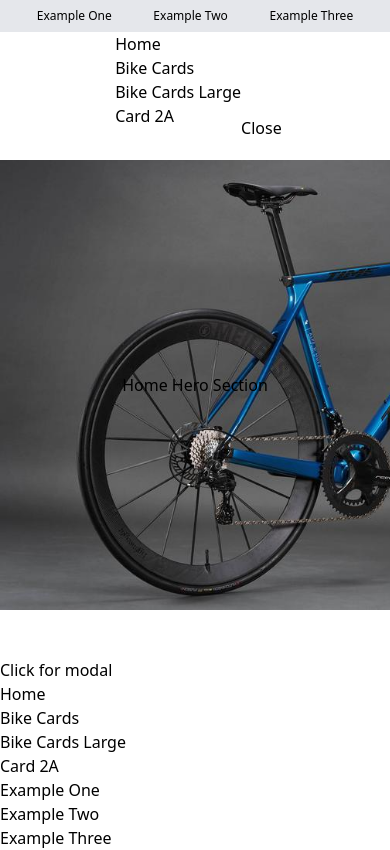
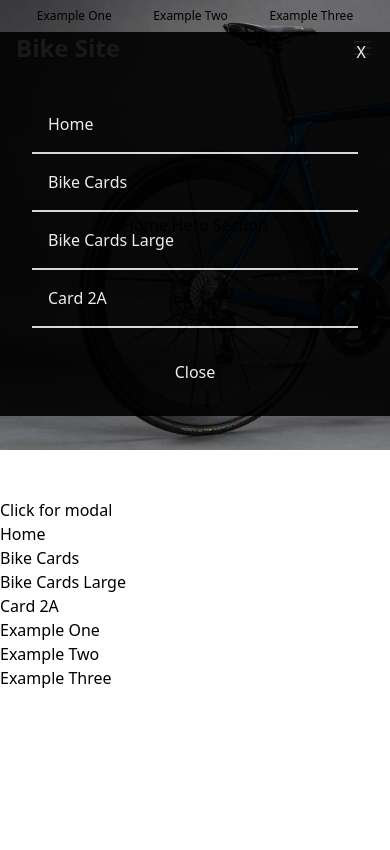
Before and after one commit to mostlyclicks/mostly-component-library, a React (Create React App) app: page / in a window 390 px wide. Both pictures are taken after a click on the button 362 px from the left and 48 px from the top of the page. Built offline with nearby package versions, Linux system fonts and the light colour scheme.

Commit message:
style mobile nav

```diff
--- a/src/Navs/MobileNav.js
+++ b/src/Navs/MobileNav.js
@@ -6,16 +6,25 @@ const MobileNav = (props) => {
   const links = props.links
 
   return (
-    <div className="flex w-full h-48">
-      <ul>
+    <div className="z-300 fixed top-8 left-0 flex flex-col w-full h-96 bg-black opacity-90">
+      <button onClick={props.onCloseNav} className="text-white self-end pt-2 pr-6">X</button>
+      <ul className="m-0 p-8">
         {links.map((link) => {
 
           return (
-            <li><Link to={link.url} onClick={props.onCloseNav}>{link.linkText}</Link></li>
+            <li className="flex w-full border-b-2 p-4">
+              <Link
+                to={link.url}
+                onClick={props.onCloseNav}
+                className="text-white"
+              >
+                {link.linkText}
+              </Link>
+            </li>
           )
         })}
       </ul>
-      <button onClick={props.onCloseNav}>Close</button>
+      <button onClick={props.onCloseNav} className="text-white">Close</button>
     </div>
   )
 }
```
